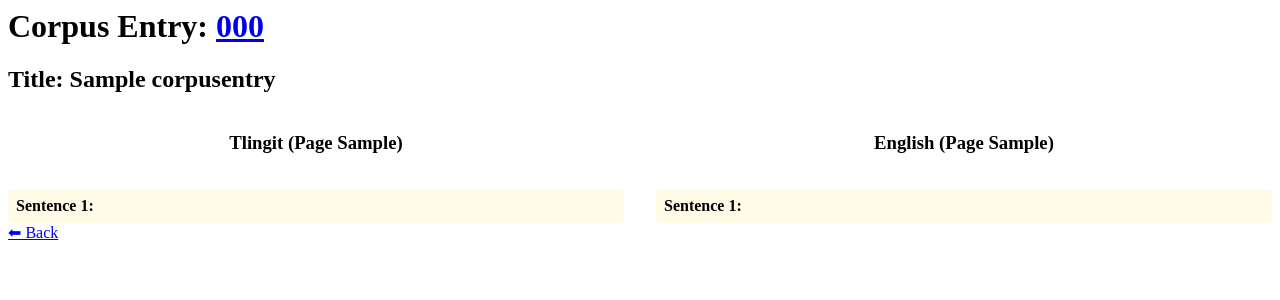
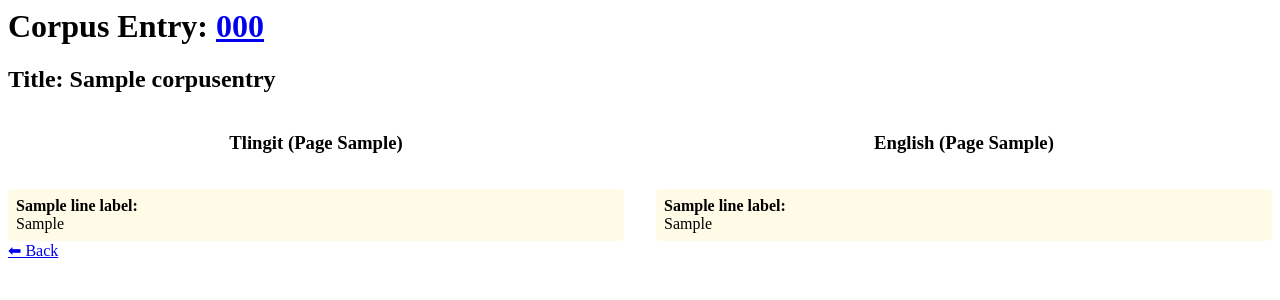
Before and after one commit to vivekvermaiit/tlingit_django, a Django app: template tlingit_app/corpus/templates/corpus/sentence_detail.html in a window 1280 px wide. Shown: the top 300 px of the page. Run offline with Django 5.2, Linux system fonts and the light colour scheme; tables that the repository leaves empty hold one stand-in row (values such as "Sample post"); the template is opened without the code that fills it: values that come from a table or form of the project are taken from there, most other values are stand-ins (such as "Sample title", 1, 10 or a date in 2020).

Commit message:
highlighting on main search, showing lines on sentence view

```diff
--- a/tlingit_app/corpus/templates/corpus/sentence_detail.html
+++ b/tlingit_app/corpus/templates/corpus/sentence_detail.html
@@ -28,11 +28,24 @@
     {% endif %}
 
     <div class="sentence main">
-      <strong>Sentence {{ line_number }}:</strong><br>
-      {% if scope == "both" or scope == "tlingit" %}
-        {{ sentence.sentence_tlingit|highlight_text:combo }}
+      <strong>{{ line_label }}:</strong><br>
+      {% if sentence_lines|length == 1 %}
+        {% with line=sentence_lines.0 %}
+          {% if scope == "both" or scope == "tlingit" %}
+            {{ line.line_tlingit|highlight_text:combo }}
+          {% else %}
+            {{ line.line_tlingit }}
+          {% endif %}
+        {% endwith %}
       {% else %}
-        {{ sentence.sentence_tlingit }}
+        {% for line in sentence_lines %}
+          {% if scope == "both" or scope == "tlingit" %}
+            {{ line.line_tlingit|highlight_text:combo }}
+          {% else %}
+            {{ line.line_tlingit }}
+          {% endif %}
+          {% if not forloop.last %} | {% endif %}
+        {% endfor %}
       {% endif %}
     </div>
 
@@ -58,11 +71,24 @@
     {% endif %}
 
     <div class="sentence main">
-      <strong>Sentence {{ line_number }}:</strong><br>
-      {% if scope == "both" or scope == "english" %}
-        {{ sentence.sentence_english|highlight_text:combo }}
+      <strong>{{ line_label }}:</strong><br>
+      {% if sentence_lines|length == 1 %}
+        {% with line=sentence_lines.0 %}
+          {% if scope == "both" or scope == "english" %}
+            {{ line.line_english|highlight_text:combo }}
+          {% else %}
+            {{ line.line_english }}
+          {% endif %}
+        {% endwith %}
       {% else %}
-        {{ sentence.sentence_english }}
+        {% for line in sentence_lines %}
+          {% if scope == "both" or scope == "english" %}
+            {{ line.line_english|highlight_text:combo }}
+          {% else %}
+            {{ line.line_english }}
+          {% endif %}
+          {% if not forloop.last %} | {% endif %}
+        {% endfor %}
       {% endif %}
     </div>
 
```
Also changed, not shown: tlingit_app/corpus/templates/corpus/lines.html (+26 -5 lines), tlingit_app/corpus/views.py (+16 -1 lines).
